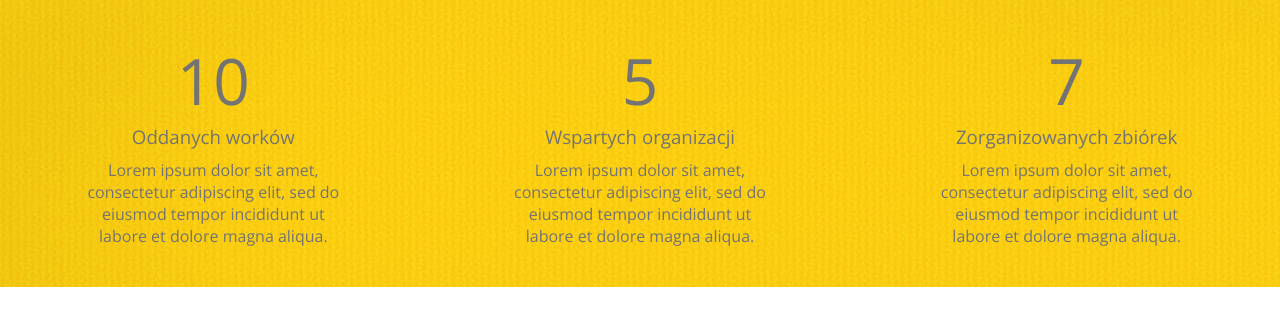
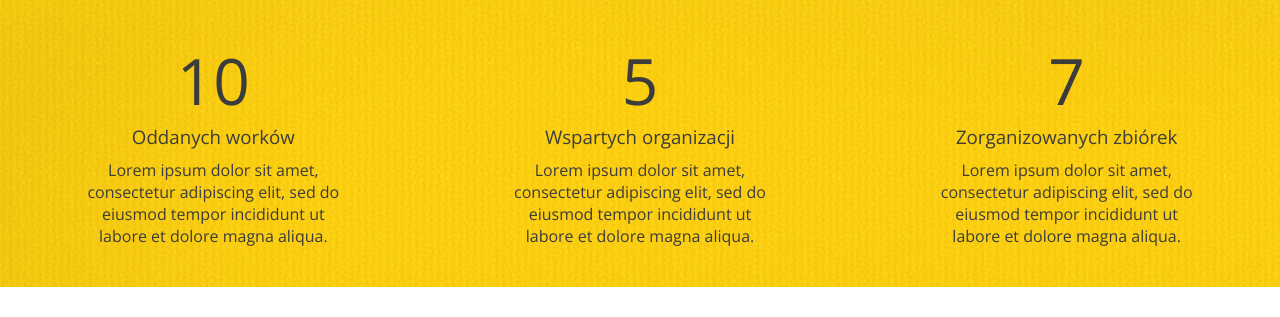
Before and after one commit to karolinapikus/oddam-dobre-rece, a React app: page / in a window 1280 px wide. Shown: the part 483-800 px from the top of the page. Built offline with nearby package versions, Linux system fonts and the light colour scheme.

```diff
--- a/src/components/HomeThreeColumns/HomeThreeColumns.scss
+++ b/src/components/HomeThreeColumns/HomeThreeColumns.scss
@@ -1,6 +1,7 @@
 .three__columns {
     background: transparent url('../../assets/3_cols_bg.png') 0% 0% no-repeat padding-box;
     font-weight: 200;
+    color: #3C3C3C;
     display: flex;
     justify-content: space-around;
     .column {
```
